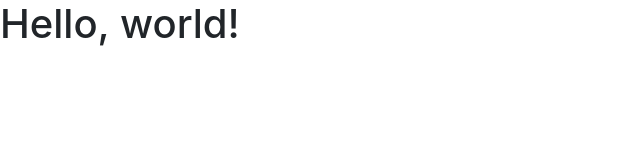
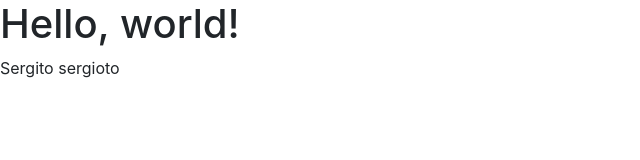
Before and after one commit to SergioFM94/SergioFM94.github.io, a plain HTML site: page index.html in a window 1280 px wide. Shown: the whole page, without its empty margins (0-640 px from the left). Drawn offline with nearby package versions, Linux system fonts and the light colour scheme.

Commit message:
Update index.html

```diff
--- a/index.html
+++ b/index.html
@@ -15,6 +15,7 @@
 
 
     <h1>Hello, world!</h1>
+    <p>Sergito sergioto<p>
 
     <!-- Optional JavaScript -->
     <!-- jQuery first, then Popper.js, then Bootstrap JS -->
```
